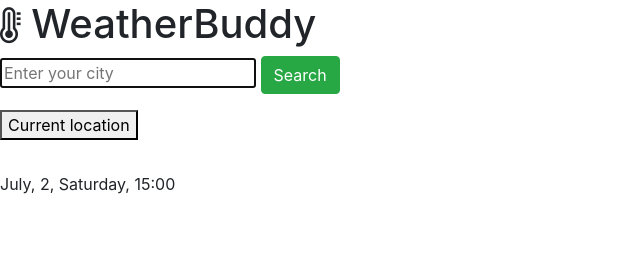
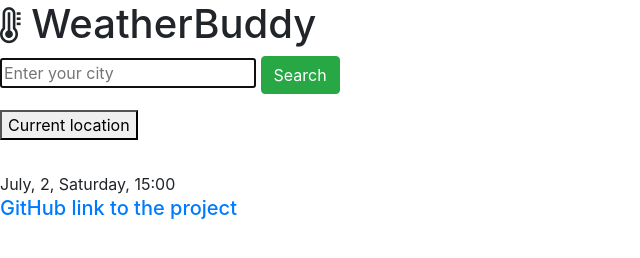
Before and after one commit to milabakhmat/weather-app, a website built with Parcel: page index.html in a window 1280 px wide. Shown: the whole page, without its empty margins (0-640 px from the left). Built offline with nearby package versions, Linux system fonts and the light colour scheme; no server answers.

Commit message:
github link added

```diff
--- a/index.html
+++ b/index.html
@@ -53,8 +53,13 @@
         <div id="new-temp"></div>
         <div id="wind"></div>
       </div>
-      <script src="https://unpkg.com/axios/dist/axios.min.js"></script>
-      <script src="src/index.js"></script>
+      <h5>
+        <a href="https://github.com/milabakhmat/weather-app.git"
+          >GitHub link to the project</a
+        >
+      </h5>
     </div>
+    <script src="https://unpkg.com/axios/dist/axios.min.js"></script>
+    <script src="src/index.js"></script>
   </body>
 </html>
```
